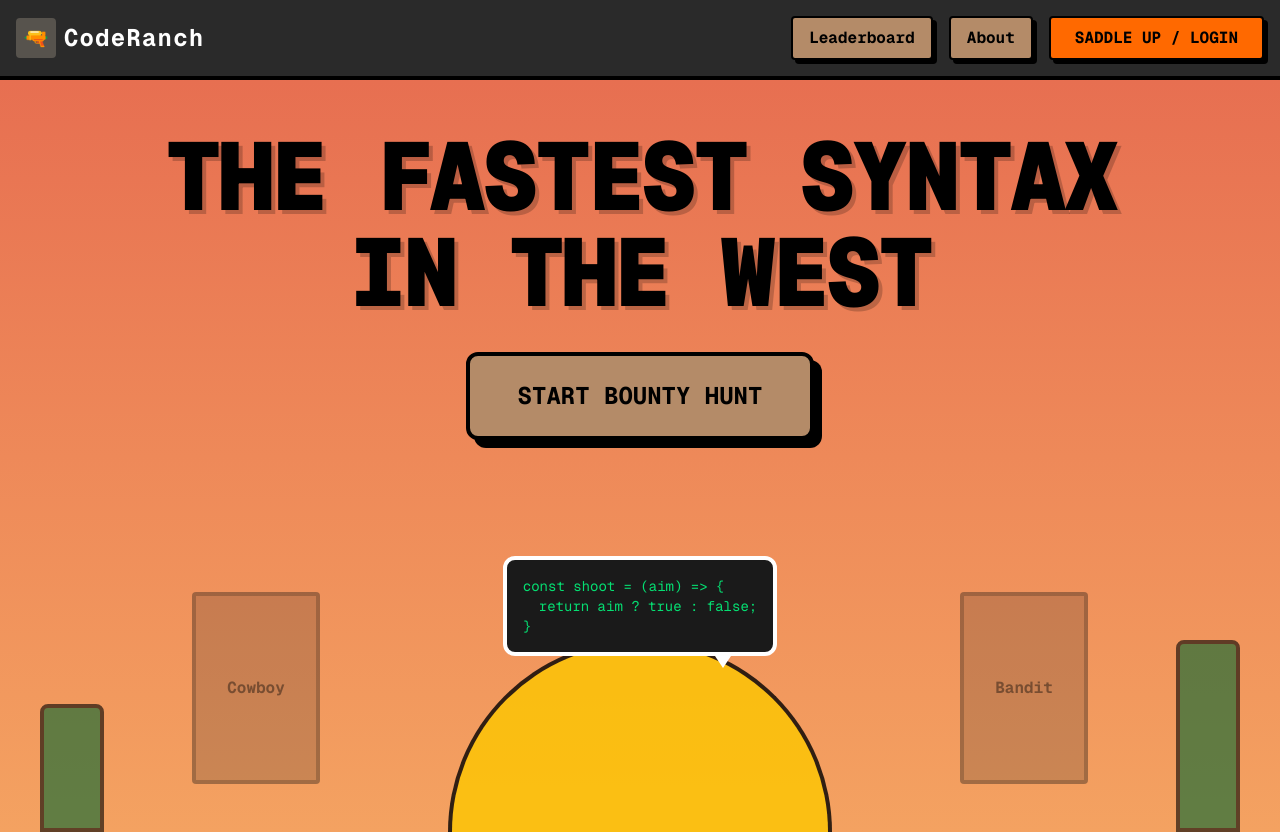
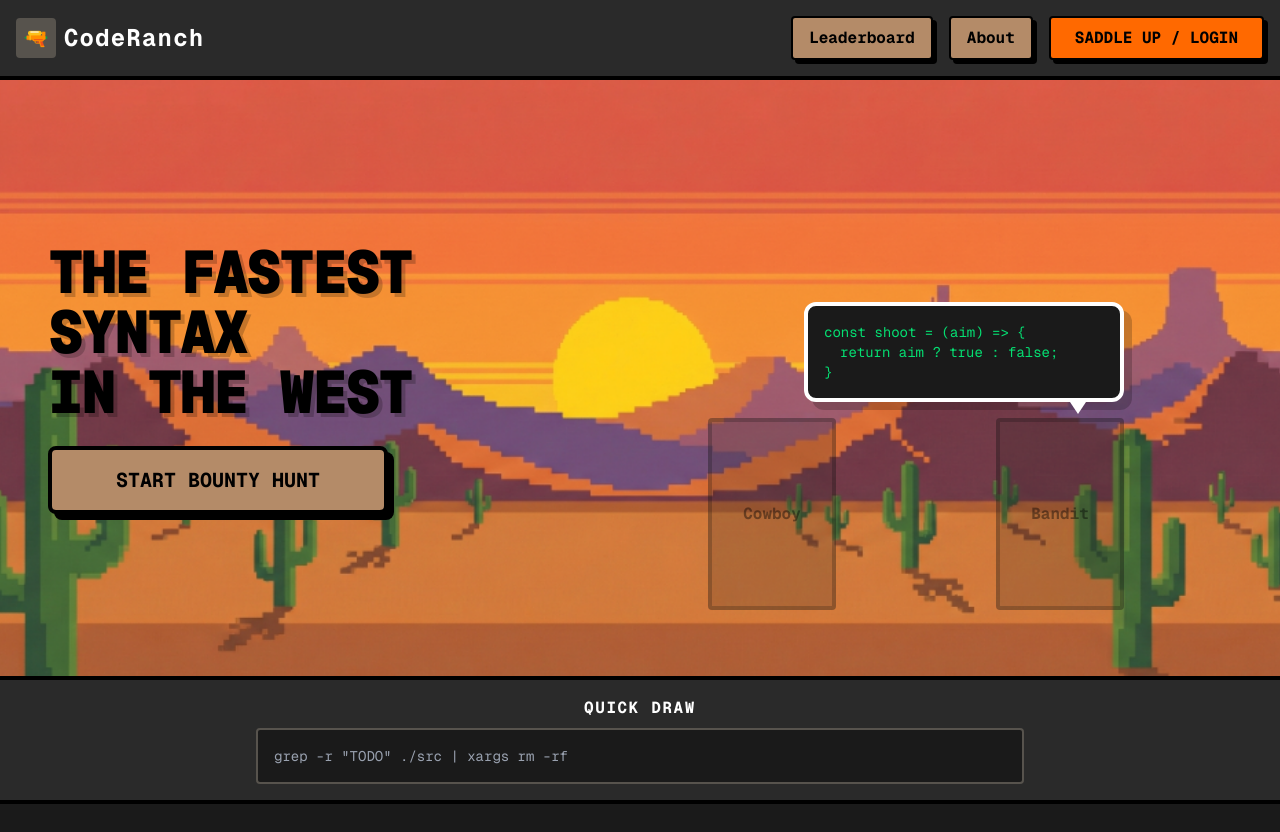
Before and after one commit to TristanYIKo/CodeRanch, a Next.js app: page / in a window 1280 px wide. Shown: the top 832 px of the page. Built offline with nearby package versions, Linux system fonts and the light colour scheme; no server answers.

Commit message:
added game functionality

```diff
--- a/app/page.tsx
+++ b/app/page.tsx
@@ -1,4 +1,5 @@
 import Link from 'next/link';
+import Image from 'next/image';
 import { Code, Globe, Swords } from 'lucide-react';
 import { createClient } from '@/utils/supabase/server';
 import UserNav from '@/components/UserNav';
@@ -48,31 +49,52 @@ export default async function Home() {
       </nav>
 
       {/* Hero Section */}
-      <section className="relative bg-gradient-to-b from-[#e76f51] to-[#f4a261] py-12 px-4 border-b-4 border-black overflow-hidden">
-        <div className="max-w-7xl mx-auto flex flex-col items-center text-center relative z-10">
-          <h1 className="text-6xl md:text-8xl font-black text-black mb-8 tracking-tighter uppercase leading-none" style={{ textShadow: '4px 4px 0px rgba(0,0,0,0.2)' }}>
-            The Fastest Syntax<br />In The West
+      <section className="relative py-12 px-4 border-b-4 border-black overflow-hidden h-[600px] flex items-center">
+        {/* Background Image */}
+        <div className="absolute inset-0 z-0">
+          <Image
+            src="/desert-bg.png"
+            alt="Desert Background"
+            fill
+            className="object-cover scale-110" // Scale up to crop watermark
+            priority
+          />
+        </div>
+
+        <div className="max-w-7xl mx-auto w-full grid grid-cols-1 lg:grid-cols-2 gap-12 items-center relative z-10">
+
+          {/* Left Column: Title and CTA */}
+          <div className="flex flex-col items-start text-left pl-8">
+            <h1 className="text-4xl md:text-6xl font-black text-black mb-6 tracking-tighter uppercase leading-none font-mono" style={{ textShadow: '4px 4px 0px rgba(0,0,0,0.2)' }}>
+              THE FASTEST SYNTAX<br />IN THE WEST
             </h1>
 
             <Link
               href="/play"
-            className="px-12 py-6 bg-[#b48b68] text-2xl font-bold text-black rounded-xl border-4 border-black shadow-[8px_8px_0px_0px_rgba(0,0,0,1)] hover:translate-y-1 hover:shadow-[4px_4px_0px_0px_rgba(0,0,0,1)] transition-all uppercase mb-12"
+              className="px-16 py-4 bg-[#b48b68] text-xl font-bold text-black rounded-lg border-4 border-black shadow-[6px_6px_0px_0px_rgba(0,0,0,1)] hover:translate-y-1 hover:shadow-[3px_3px_0px_0px_rgba(0,0,0,1)] transition-all uppercase font-mono"
             >
               Start Bounty Hunt
             </Link>
+          </div>
 
-          {/* Character Placeholders */}
-          <div className="w-full flex justify-between items-end max-w-4xl mt-10 h-64">
+          {/* Right Column: Scene */}
+          <div className="relative h-full min-h-[400px] flex items-end justify-center">
+            {/* Characters Container */}
+            <div className="flex items-end gap-40 relative z-10 translate-y-8 -translate-x-12">
+              {/* Cowboy */}
               <div className="w-32 h-48 bg-stone-800/20 border-4 border-black/20 rounded flex items-center justify-center">
                 <span className="text-black/40 font-bold">Cowboy</span>
               </div>
 
-            {/* Speech Bubble */}
-            <div className="mb-32 bg-[#1a1a1a] text-green-400 p-4 rounded-xl border-4 border-white relative max-w-sm text-left font-mono text-sm">
+              {/* Bandit & Bubble */}
+              <div className="relative">
+                {/* Speech Bubble - Coming from Bandit */}
+                <div className="absolute bottom-full right-0 mb-4 bg-[#1a1a1a] text-green-400 p-4 rounded-xl border-4 border-white w-80 font-mono text-sm shadow-[8px_8px_0px_0px_rgba(0,0,0,0.2)]">
                   <p>const shoot = (aim) ={'>'} {'{'}</p>
                   <p className="pl-4">return aim ? true : false;</p>
                   <p>{'}'}</p>
-              <div className="absolute -bottom-4 right-10 w-0 h-0 border-l-[10px] border-l-transparent border-t-[15px] border-t-white border-r-[10px] border-r-transparent"></div>
+                  {/* Tail pointing to Bandit */}
+                  <div className="absolute -bottom-4 right-8 w-0 h-0 border-l-[10px] border-l-transparent border-t-[15px] border-t-white border-r-[10px] border-r-transparent"></div>
                 </div>
 
                 <div className="w-32 h-48 bg-stone-800/20 border-4 border-black/20 rounded flex items-center justify-center">
@@ -80,13 +102,8 @@ export default async function Home() {
                 </div>
               </div>
             </div>
-
-        {/* Sun */}
-        <div className="absolute bottom-0 left-1/2 -translate-x-1/2 w-96 h-48 bg-yellow-400 rounded-t-full border-t-4 border-x-4 border-black opacity-80 pointer-events-none"></div>
-
-        {/* Landscape Elements */}
-        <div className="absolute bottom-0 left-10 w-16 h-32 bg-green-800 rounded-t-lg border-4 border-black opacity-60"></div>
-        <div className="absolute bottom-0 right-10 w-16 h-48 bg-green-800 rounded-t-lg border-4 border-black opacity-60"></div>
+          </div>
+        </div>
       </section>
 
       {/* Quick Draw Section */}
--- a/app/play/page.tsx
+++ b/app/play/page.tsx
@@ -68,20 +68,22 @@ export default function PlayPage() {
             )}
 
             {gameState === 'playing' && (
-                <div className="w-full h-screen relative z-10 flex flex-col">
+                <div className="w-full h-screen relative z-10 flex flex-col font-mono">
                     {/* Top HUD */}
-                    <div className="w-full bg-[#1a1a1a] border-b-4 border-[#5d3a24] p-2 flex justify-between items-center text-white z-20 shadow-lg">
+                    <div className="w-full bg-[#2a2a2a] border-b-4 border-black p-2 flex justify-between items-center text-white z-20 shadow-[0_4px_0px_0px_rgba(0,0,0,0.5)]">
                         <div className="flex items-center gap-4">
                             <div className="flex items-center gap-2">
-                                <div className="w-8 h-8 bg-[#8b5e3c] rounded border-2 border-[#5d3a24]"></div> {/* Avatar Placeholder */}
+                                <div className="w-10 h-10 bg-stone-600 rounded flex items-center justify-center border-2 border-black">
+                                    <span className="text-xl">🔫</span>
+                                </div>
                                 <span className="font-bold text-xl tracking-wider">CodeRanch</span>
                             </div>
                         </div>
 
                         <div className="flex gap-8 text-xl font-bold tracking-widest">
                             <div>SCORE: <span className="text-[#4ade80]">{score.toString().padStart(5, '0')}</span></div>
-                            <div>TIME LEFT: <span className="text-white">{timeLeft}s</span></div>
-                            <div>WPM: <span className="text-[#4ade80]">{wpm.toString().padStart(3, '0')}</span></div>
+                            <div>TIME: <span className="text-white">{timeLeft}s</span></div>
+                            <div>CPM: <span className="text-[#4ade80]">{wpm.toString().padStart(3, '0')}</span></div>
                         </div>
 
                         <button
@@ -89,25 +91,64 @@ export default function PlayPage() {
                             className="bg-[#dc2626] hover:bg-[#b91c1c] text-white px-4 py-1 rounded border-b-4 border-[#991b1b] active:border-b-0 active:translate-y-1 transition-all font-bold tracking-wider flex items-center gap-2"
                         >
                             <span className="bg-[#991b1b] px-1 rounded text-sm">[ESC]</span>
-                            ABORT MISSION
+                            ABORT
                         </button>
                     </div>
 
-                    {/* Top Typing Bar */}
-                    <div className="w-full bg-[#1a1a1a] border-b-4 border-[#5d3a24] p-4 z-20 shadow-[0_4px_10px_rgba(0,0,0,0.5)] flex items-center justify-center h-24">
-                        <div className="w-full max-w-4xl bg-[#0f0f0f] border-4 border-[#333] rounded-lg p-2 flex items-center justify-center relative overflow-hidden h-16">
-                            {/* Scanline effect */}
-                            <div className="absolute inset-0 bg-[linear-gradient(rgba(18,16,16,0)_50%,rgba(0,0,0,0.25)_50%),linear-gradient(90deg,rgba(255,0,0,0.06),rgba(0,255,0,0.02),rgba(0,0,255,0.06))] z-10 pointer-events-none bg-[length:100%_2px,3px_100%]"></div>
+                    {/* Main Game Area */}
+                    <div className="flex-grow relative bg-[#1a1a1a] overflow-hidden flex flex-col items-center justify-center">
 
-                            <span className="font-mono text-4xl text-[#4ade80] drop-shadow-[0_0_10px_rgba(74,222,128,0.5)] tracking-wide z-20">
-                                for (let i=0; i&lt;5; i++)
-                            </span>
+                        {/* Game Content Container */}
+                        <div className="w-full max-w-6xl px-12 h-full relative z-10 flex flex-col justify-center">
+
+                            {/* Characters Row */}
+                            <div className="flex justify-between items-end mb-12">
+                                {/* Cowboy (Left) */}
+                                <div className="flex flex-col items-center">
+                                    <div className="w-48 h-72 bg-stone-800/20 border-4 border-stone-700/50 rounded-xl flex items-center justify-center mb-4">
+                                        <span className="text-stone-600 font-bold text-2xl">Cowboy</span>
+                                    </div>
+                                </div>
+
+                                {/* Bandit (Right) & Bubble */}
+                                <div className="flex flex-col items-center relative">
+                                    {/* Code Bubble - Positioned relative to Bandit (Above and Left) */}
+                                    <div className="absolute bottom-full right-[80%] mb-4 w-[500px] bg-[#1a1a1a] text-green-400 p-6 rounded-xl border-4 border-white font-mono text-xl shadow-[8px_8px_0px_0px_rgba(0,0,0,0.5)] z-20">
+                                        <p>const shoot = (aim) ={'>'} {'{'}</p>
+                                        <p className="pl-8">return aim ? true : false;</p>
+                                        <p>{'}'}</p>
+                                        {/* Tail pointing to Bandit */}
+                                        <div className="absolute -bottom-4 right-10 w-0 h-0 border-l-[15px] border-l-transparent border-t-[20px] border-t-white border-r-[15px] border-r-transparent"></div>
+                                    </div>
+
+                                    <div className="w-48 h-72 bg-stone-800/20 border-4 border-stone-700/50 rounded-xl flex items-center justify-center mb-4">
+                                        <span className="text-stone-600 font-bold text-2xl">Bandit</span>
+                                    </div>
+                                </div>
+                            </div>
+
+                            {/* Quick Draw Input - Moved up */}
+                            <div className="w-full max-w-3xl mx-auto">
+                                <h3 className="text-stone-500 text-center font-bold mb-2 uppercase tracking-[0.2em] text-sm">Quick Draw</h3>
+                                <div className="relative">
+                                    <input
+                                        type="text"
+                                        autoFocus
+                                        className="w-full bg-[#0f0f0f] text-green-400 font-mono text-xl p-4 rounded border-4 border-stone-700 focus:border-white focus:outline-none placeholder-stone-700 uppercase shadow-[8px_8px_0px_0px_rgba(0,0,0,0.5)]"
+                                        placeholder="TYPE HERE..."
+                                    />
+                                    <div className="absolute right-4 top-1/2 -translate-y-1/2 text-stone-600 text-sm">
+                                        PRESS ENTER
+                                    </div>
+                                </div>
+                            </div>
+
                         </div>
-                    </div>
 
-                    {/* Game Canvas Layer */}
-                    <div className="absolute inset-0 z-0">
-                        <GameCanvas />
+                        {/* Game Canvas Layer (Optional Effects) */}
+                        <div className="absolute inset-0 z-0 pointer-events-none">
+                            <GameCanvas />
+                        </div>
                     </div>
                 </div>
             )}
--- a/components/GameCanvas.tsx
+++ b/components/GameCanvas.tsx
@@ -28,18 +28,8 @@ export default function GameCanvas() {
         let animationFrameId: number;
 
         const render = () => {
-            ctx.fillStyle = '#1a1a1a';
-            ctx.fillRect(0, 0, canvas.width, canvas.height);
-
-            // Draw placeholder player
-            ctx.fillStyle = '#3b82f6'; // Blue
-            ctx.fillRect(50, canvas.height / 2 - 25, 50, 50);
-
-            // Draw placeholder text
-            ctx.fillStyle = '#ffffff';
-            ctx.font = '20px monospace';
-            ctx.textAlign = 'center';
-            ctx.fillText('Game Canvas Initialized', canvas.width / 2, canvas.height / 2);
+            // Clear canvas
+            ctx.clearRect(0, 0, canvas.width, canvas.height);
 
             animationFrameId = requestAnimationFrame(render);
         };
```
Also changed, not shown: public/desert-bg.png (added). Lines whose indentation alone changed are shown as unchanged.
